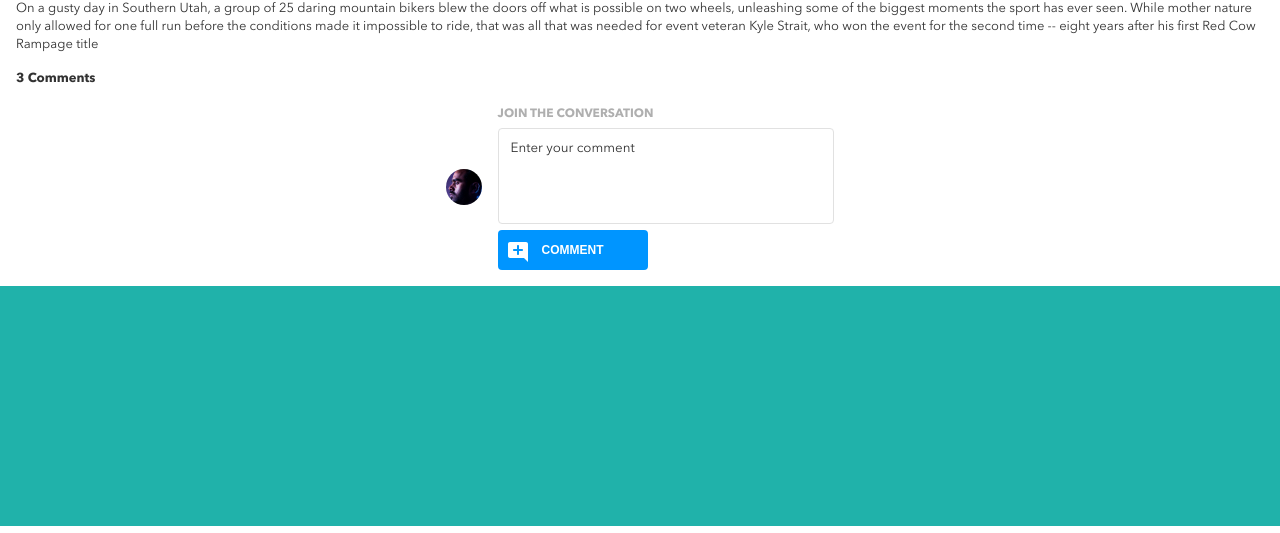
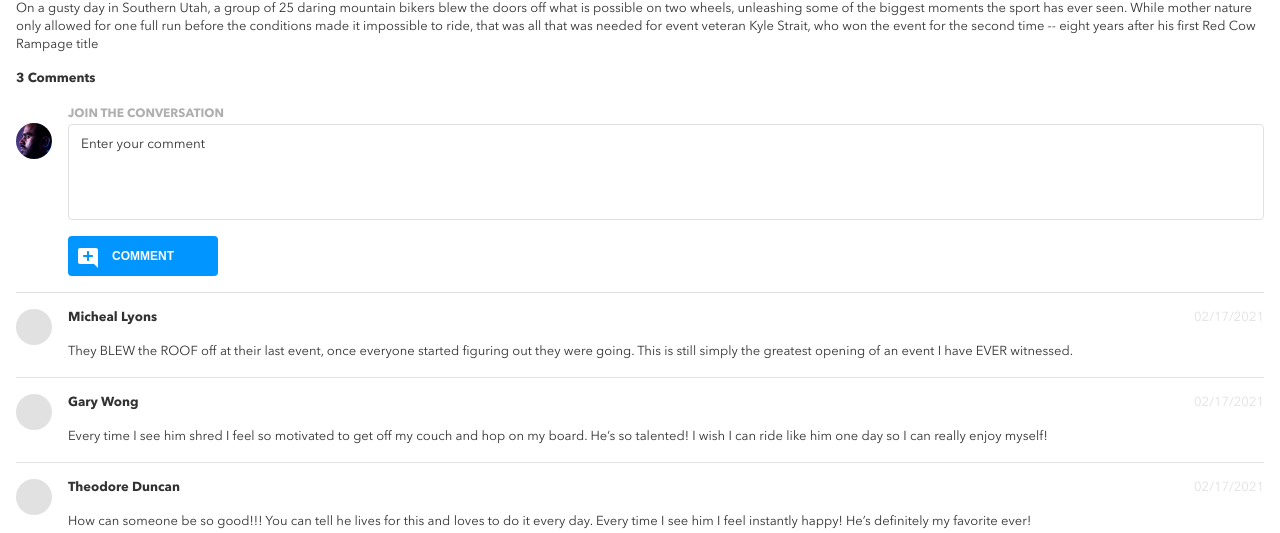
Before and after one commit to henryluan95/henry-luan-brainfix, a React (Create React App) app: page / in a window 1280 px wide. Shown: the part 419-952 px from the top of the page. Built offline with nearby package versions, Linux system fonts and the light colour scheme.

Commit message:
Finished styling and HTML for comments section

```diff
--- a/src/components/Button/Button.js
+++ b/src/components/Button/Button.js
@@ -4,7 +4,7 @@ import "./Button.scss";
 class Button extends React.Component {
   render() {
     return (
-      <button className={`button ${this.props.modifier}`}>
+      <button className={`button ${this.props.identifierClass}`}>
         <img
           className="button__icon"
           src={this.props.icon}
--- a/src/components/Comments/Comments.js
+++ b/src/components/Comments/Comments.js
@@ -10,14 +10,14 @@ class Comments extends React.Component {
       <section className="comment">
         <h4 className="comment__title">3 Comments</h4>
         <div className="comment__content">
+          {/*input section */}
           <div className="comment__input-section">
             <img
               src={profileImage}
-              alt="Picture of Mohan Murgue"
+              alt="Mohan Murgue"
               className="comment__avatar"
             />
-
-            <form className="form">
+            <form className="comment__form form">
               <div className="form__container">
                 <label htmlFor="comment">JOIN THE CONVERSATION</label>
                 <textarea
@@ -28,10 +28,56 @@ class Comments extends React.Component {
               </div>
               <Button
                 text="Comment"
-                modifier="comment__button"
+                identifierClass="comment__button"
                 icon={commentIcon}
               />
             </form>
+          </div>
+          {/*cards section */}
+          {/*single card */}
+          <div class="card">
+            <div class="card__avatar"></div>
+            <div class="card__detail">
+              <div class="card__header">
+                <p class="card__author">Micheal Lyons</p>
+                <p class="card__date">02/17/2021</p>
+              </div>
+              <p class="card__text">
+                They BLEW the ROOF off at their last event, once everyone
+                started figuring out they were going. This is still simply the
+                greatest opening of an event I have EVER witnessed.
+              </p>
+            </div>
+          </div>
+          {/*single card */}
+          <div class="card">
+            <div class="card__avatar"></div>
+            <div class="card__detail">
+              <div class="card__header">
+                <p class="card__author">Gary Wong</p>
+                <p class="card__date">02/17/2021</p>
+              </div>
+              <p class="card__text">
+                Every time I see him shred I feel so motivated to get off my
+                couch and hop on my board. He’s so talented! I wish I can ride
+                like him one day so I can really enjoy myself!
+              </p>
+            </div>
+          </div>
+          {/*single card */}
+          <div class="card">
+            <div class="card__avatar"></div>
+            <div class="card__detail">
+              <div class="card__header">
+                <p class="card__author">Theodore Duncan</p>
+                <p class="card__date">02/17/2021</p>
+              </div>
+              <p class="card__text">
+                How can someone be so good!!! You can tell he lives for this and
+                loves to do it every day. Every time I see him I feel instantly
+                happy! He’s definitely my favorite ever!
+              </p>
+            </div>
           </div>
         </div>
       </section>
--- a/src/components/Comments/Comments.scss
+++ b/src/components/Comments/Comments.scss
@@ -4,18 +4,11 @@
 .comment {
   padding: $padding-regular-mobile;
   padding-top: 0;
+  @include small-screen-body-copy;
 
   &__title {
     margin-bottom: $padding-regular-mobile;
     @include small-screen-subheader;
-  }
-
-  &__avatar {
-    margin-right: $padding-regular-mobile;
-  }
-
-  &__input-section {
-    @include flex-layout(row, center, center);
   }
 
   &__avatar {
@@ -24,6 +17,59 @@
     overflow: hidden;
     object-fit: cover;
     border-radius: 50%;
+    align-self: flex-start;
+    margin: 1.2rem $padding-regular-mobile 0 0;
+  }
+
+  &__input-section {
+    @include flex-layout(row, center, center);
+    border-bottom: 1px solid $color-secondary-mercury;
+    padding-bottom: 1rem;
+  }
+
+  .form {
+    width: 100%;
+
+    &__container {
+      @include flex-layout(column, center, space-between);
+    }
+  }
+
+  .card {
+    @include flex-layout(row, flex-start, flex-start);
+    padding: 1rem 0;
+    border-bottom: 1px solid $color-secondary-mercury;
+
+    &__avatar {
+      min-width: 2.25rem;
+      height: 2.25rem;
+      border-radius: 50%;
+      background-color: $color-secondary-mercury;
+    }
+
+    &__detail {
+      margin-left: 1rem;
+      width: 100%;
+      @include flex-layout(column, center);
+    }
+
+    &__header {
+      @include flex-layout(row, space-between);
+      margin-bottom: 1rem;
+      width: 100%;
+    }
+
+    &__author {
+      font-weight: 700;
+    }
+
+    &__date {
+      color: $color-secondary-mercury;
+    }
+
+    &__delete-button {
+      margin-top: 1rem;
+    }
   }
 
   label {
@@ -36,11 +82,11 @@
     width: 100%;
     border-radius: 4px;
     padding: 0.75rem;
-    margin-top: 4px;
     border: 1px solid $color-secondary-mercury;
     font-family: inherit;
     min-height: 6rem;
     resize: none;
+    margin-bottom: $padding-regular-mobile;
 
     &::placeholder {
       color: $color-primary-black;
--- a/src/components/Navbar/Navbar.js
+++ b/src/components/Navbar/Navbar.js
@@ -17,7 +17,11 @@ class Navbar extends React.Component {
             <label>
               <input className="nav__search" type="text" placeholder="Search" />
             </label>
-            <Button text="Upload" modifier="nav__button" icon={uploadIcon} />
+            <Button
+              text="Upload"
+              identifierClass="nav__button"
+              icon={uploadIcon}
+            />
             <img
               src={profileImage}
               className="nav__profile-picture"
```
